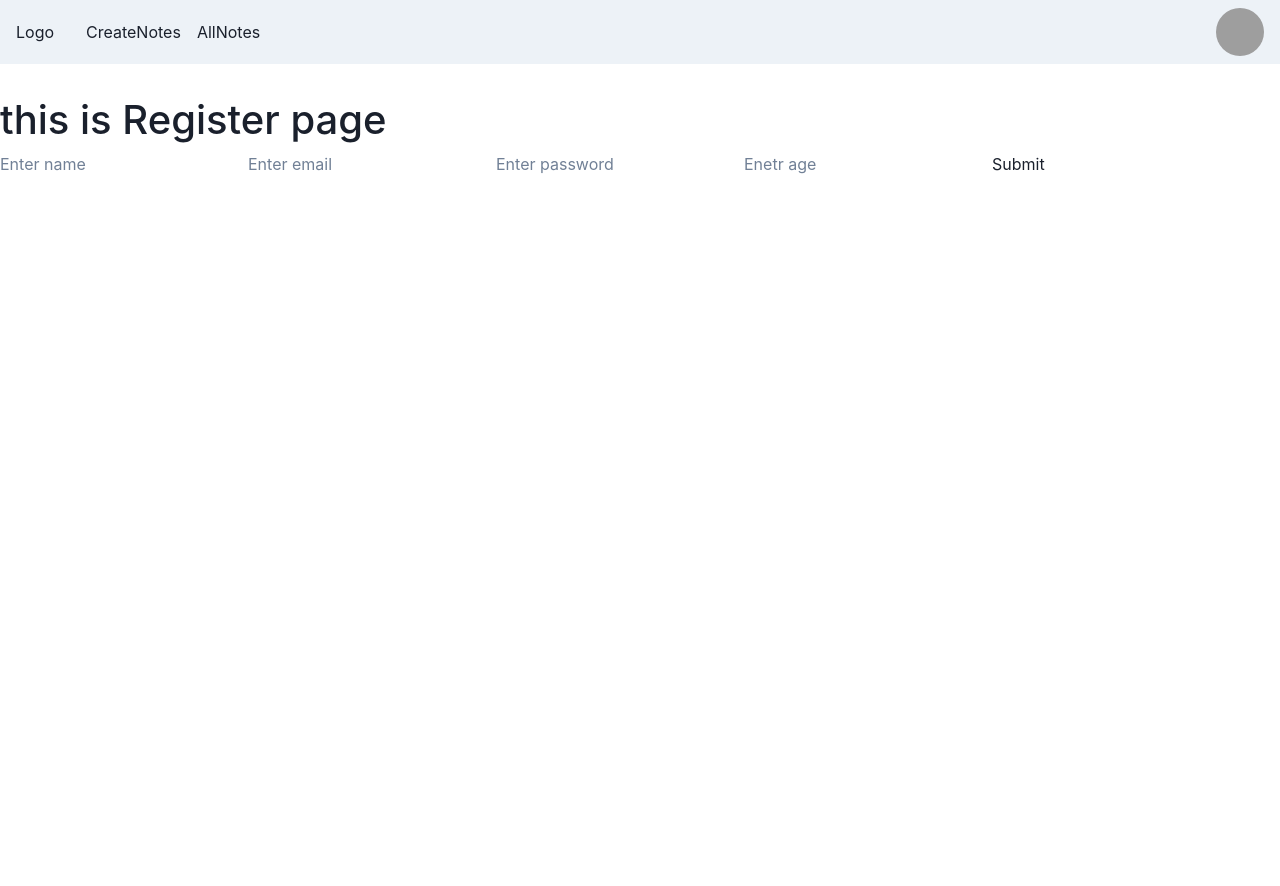
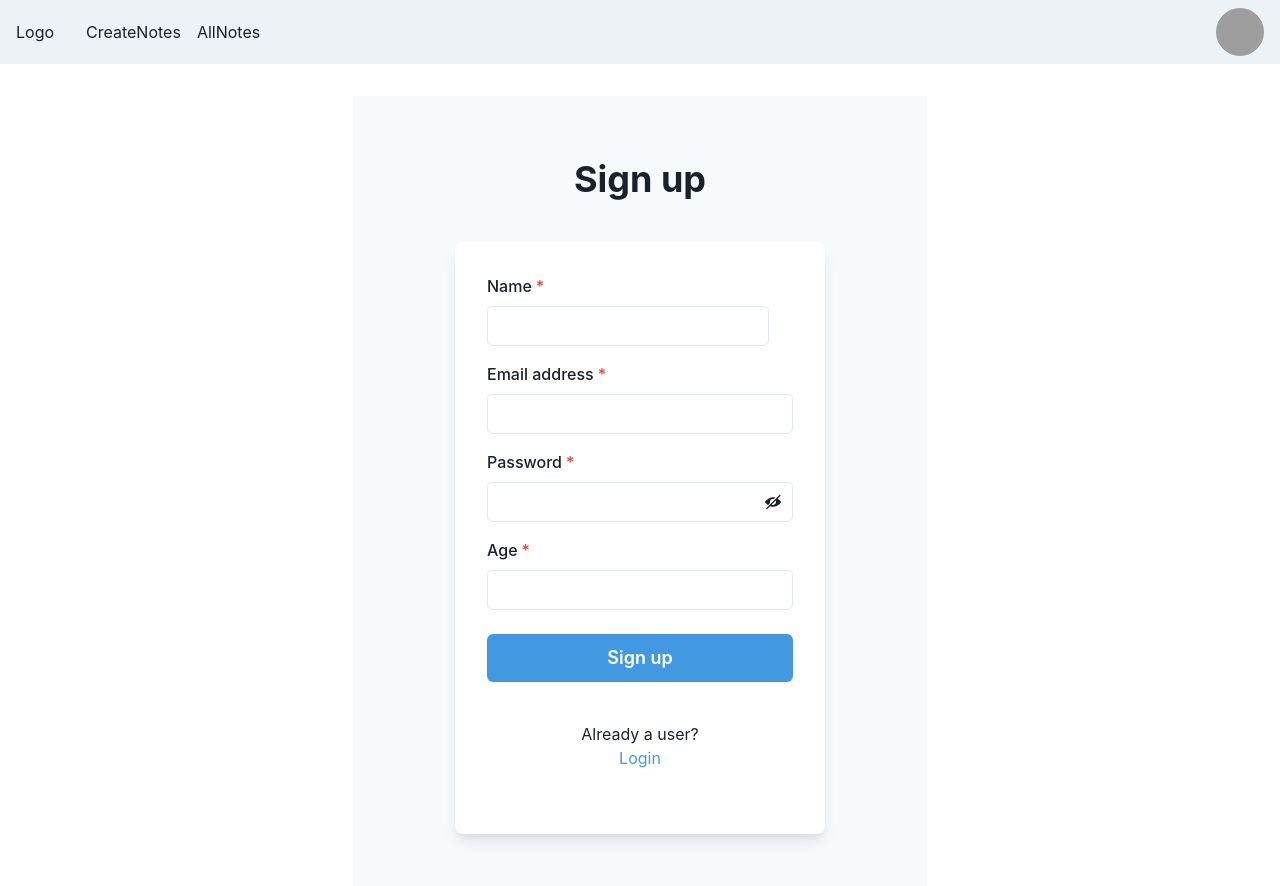
Before and after one commit to MoovendhanR/fullstack-project, a React (Create React App) app in the folder client/: page /register in a window 1280 px wide. Shown: the top 886 px of the page. Before the commit the page ends 800 px from the top, so only its background shows below. Built offline with nearby package versions, Linux system fonts and the light colour scheme; grey boxes are pictures that could not be loaded.

Commit message:
Register part done successfully

```diff
--- a/client/src/components/Register.jsx
+++ b/client/src/components/Register.jsx
@@ -1,13 +1,35 @@
 import { useState } from "react";
+
+import {
+  Flex,
+  Box,
+  FormControl,
+  FormLabel,
+  Input,
+  InputGroup,
+  HStack,
+  InputRightElement,
+  Stack,
+  Button,
+  Heading,
+  Text,
+  useColorModeValue,
+  Container,
+  Link
+} from '@chakra-ui/react';
+import { ViewIcon, ViewOffIcon } from '@chakra-ui/icons';
+import { Link as RouterLink, useNavigate } from "react-router-dom";
+
 
 
 
 const Register=()=>{
+   const [showPassword, setShowPassword] = useState(false);
    const [name,setName]=useState("")
    const [email,setEmail]=useState("")
    const [password,setPassword]=useState("")
    const [age,setAge]=useState("")
-
+   const navigate=useNavigate()
       const handleSubmit=()=>{
           const payload={
             name,
@@ -15,7 +37,7 @@
             password,
             age
           }
-        //   console.log(payload)
+          console.log(payload)
 
           fetch("http://localhost:5000/users/register",{
              method:"POST",
@@ -26,6 +48,7 @@
           })
           .then(res=>res.json())
           .then(res=>console.log(res))
+          .then(()=>navigate("/login"))
           .catch(err=>console.log(err))
       }
     //   fetch("http://localhost:5000/users/")
@@ -34,15 +57,88 @@
     //  .then(res=>console.log(res))
     //  .catch(err=>console.log(err))
     return(
-        <>
-           <h1>this is Register page</h1>
+        <Container>
+
+           {/* <h1>this is Register page</h1>
            <input type="text" placeholder="Enter name" value={name} onChange={(e)=>setName(e.target.value)}/>
            <input type="text" placeholder="Enter email"value={email}onChange={(e)=>setEmail(e.target.value)}/>
            <input type="password" placeholder="Enter password" value={password} onChange={(e)=>setPassword(e.target.value)}/>
            <input type="text" placeholder="Enetr age" value={age} onChange={(e)=>setAge(e.target.value)}/>
-           <button onClick={handleSubmit}>Submit</button>
+           <button onClick={handleSubmit}>Submit</button> */}
+            <Flex
+      minH={'100vh'}
+      align={'center'}
+      justify={'center'}
+      bg={useColorModeValue('gray.50', 'gray.800')}>
+      <Stack spacing={8} mx={'auto'} maxW={'lg'} py={12} px={6}>
+        <Stack align={'center'}>
+          <Heading fontSize={'4xl'} textAlign={'center'}>
+            Sign up
+          </Heading>
 
-        </>
+        </Stack>
+        <Box
+          rounded={'lg'}
+          bg={useColorModeValue('white', 'gray.700')}
+          boxShadow={'lg'}
+          p={8}>
+          <Stack spacing={4}>
+            <HStack>
+              <Box>
+                <FormControl id="firstName" isRequired>
+                  <FormLabel>Name</FormLabel>
+                  <Input type="text" value={name} onChange={(e)=>setName(e.target.value)} />
+                </FormControl>
+              </Box>
+            </HStack>
+            <FormControl id="email" isRequired>
+              <FormLabel>Email address</FormLabel>
+              <Input type="email"value={email}onChange={(e)=>setEmail(e.target.value)} />
+            </FormControl>
+            <FormControl id="password" isRequired>
+              <FormLabel>Password</FormLabel>
+              <InputGroup>
+                <Input type={showPassword ? 'text' : 'password'} value={password} onChange={(e)=>setPassword(e.target.value)} />
+                <InputRightElement h={'full'}>
+                  <Button
+                    variant={'ghost'}
+                    onClick={() =>
+                      setShowPassword((showPassword) => !showPassword)
+                    }>
+                    {showPassword ? <ViewIcon /> : <ViewOffIcon />}
+                  </Button>
+                </InputRightElement>
+              </InputGroup>
+            </FormControl>
+            <FormControl id="age" isRequired>
+              <FormLabel>Age</FormLabel>
+              <Input type="number" value={age} onChange={(e)=>setAge(e.target.value)} />
+            </FormControl>
+            <Stack spacing={10} pt={2}>
+              <Button
+                loadingText="Submitting"
+                size="lg"
+                bg={'blue.400'}
+                color={'white'}
+                _hover={{
+                   bg: 'blue.500',
+                  }}
+                  onClick={handleSubmit}
+                  >
+                Sign up
+              </Button>
+            </Stack>
+            <Stack pt={6}>
+              <Text align={'center'}>
+                Already a user? <Link as={RouterLink} to="/login" color={'blue.400'}><Text>Login</Text></Link>
+              </Text>
+            </Stack>
+          </Stack>
+        </Box>
+      </Stack>
+    </Flex>
+
+        </Container>
     )
 }
 
```
